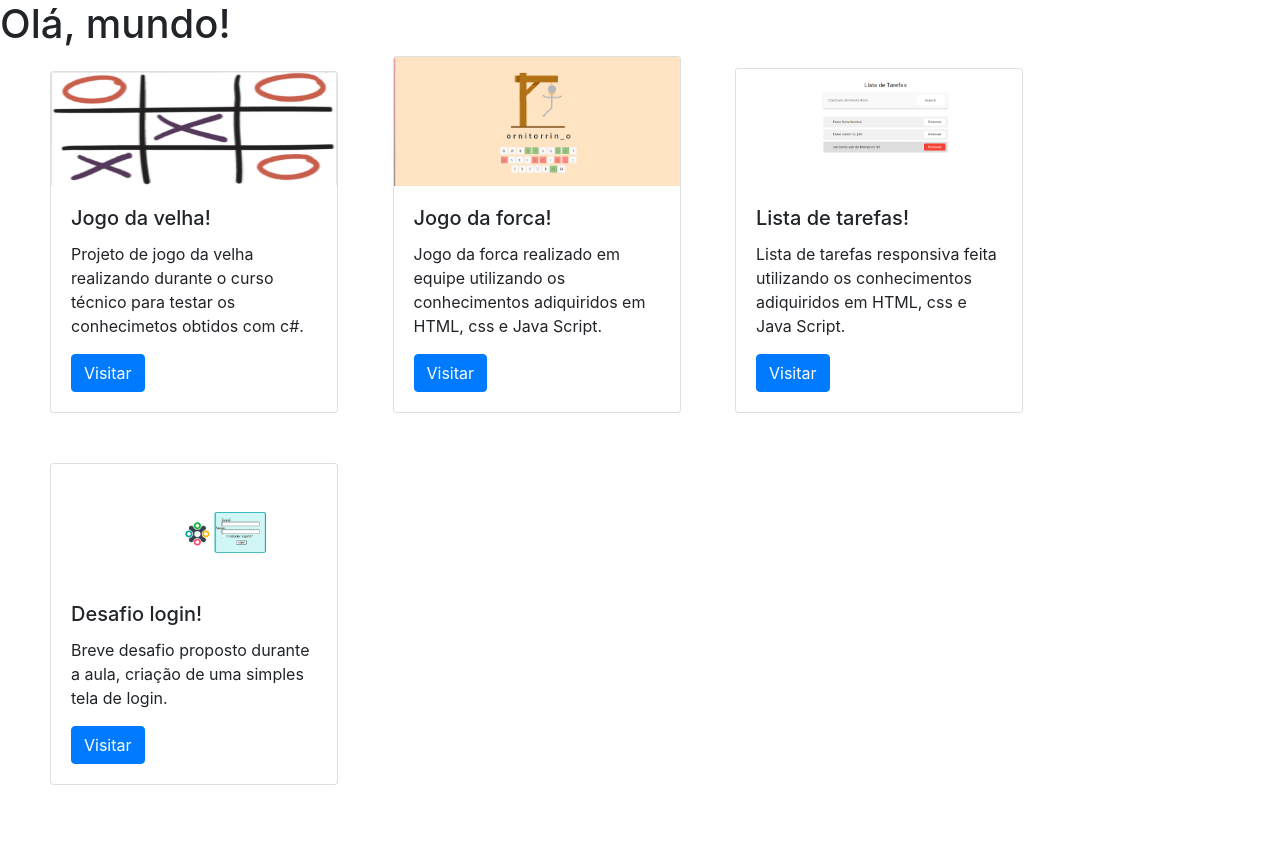
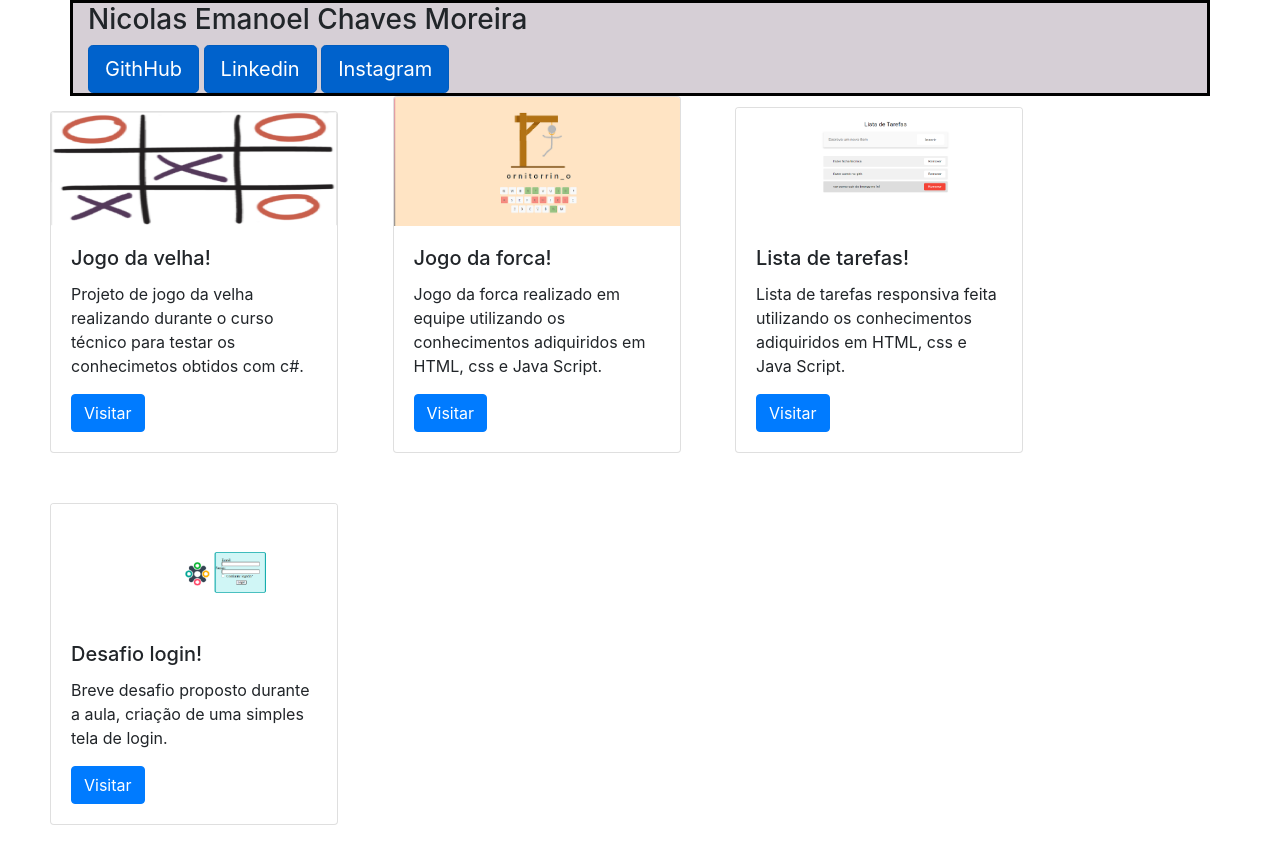
Before and after one commit to NicolasMoreira137/ficha_tecnica, a plain HTML site: page pagina.html in a window 1280 px wide. Before the commit the page ends 835 px from the top, so only its background shows below. Drawn offline with nearby package versions, Linux system fonts and the light colour scheme.

Commit message:
criando container

```diff
--- a/estilo.css
+++ b/estilo.css
@@ -3,3 +3,10 @@
     margin-left: 50px;
     margin-bottom: 50px;
     }
+
+.container{
+    background-color:rgb(214, 207, 214);
+    border-style:solid;
+    border-color:black;
+
+}
--- a/pagina.html
+++ b/pagina.html
@@ -8,10 +8,20 @@
     <!-- Bootstrap CSS -->
     <link rel="stylesheet" href="https://stackpath.bootstrapcdn.com/bootstrap/4.1.3/css/bootstrap.min.css" integrity="sha384-MCw98/SFnGE8fJT3GXwEOngsV7Zt27NXFoaoApmYm81iuXoPkFOJwJ8ERdknLPMO" crossorigin="anonymous">
     <link rel="stylesheet" href="estilo.css">
-    <title>Olá, mundo!</title>
+    <title>Ficha técnica</title>
   </head>
   <body>
-    <h1>Olá, mundo!</h1>
+
+    <div class="container">
+
+      <h3>Nicolas Emanoel Chaves Moreira </h3>
+      <a href="https://github.com/NicolasMoreira137" class="btn btn-primary btn-lg active" role="button" aria-pressed="true">GithHub</a>
+      <a href="https://www.linkedin.com/in/nicolas-moreira-239bb4196/" class="btn btn-primary btn-lg active" role="button" aria-pressed="true">Linkedin</a>
+      <a href="https://www.instagram.com/nicolasc137/" class="btn btn-primary btn-lg active" role="button" aria-pressed="true">Instagram</a>
+    </div>
+
+
+
     <div class="card" style="width: 18rem;">
         <img class="card-img-top" src="velha.png" alt="Imagem de capa do card">
         <div class="card-body">
```
Also changed, not shown: logo.jpg (added).
